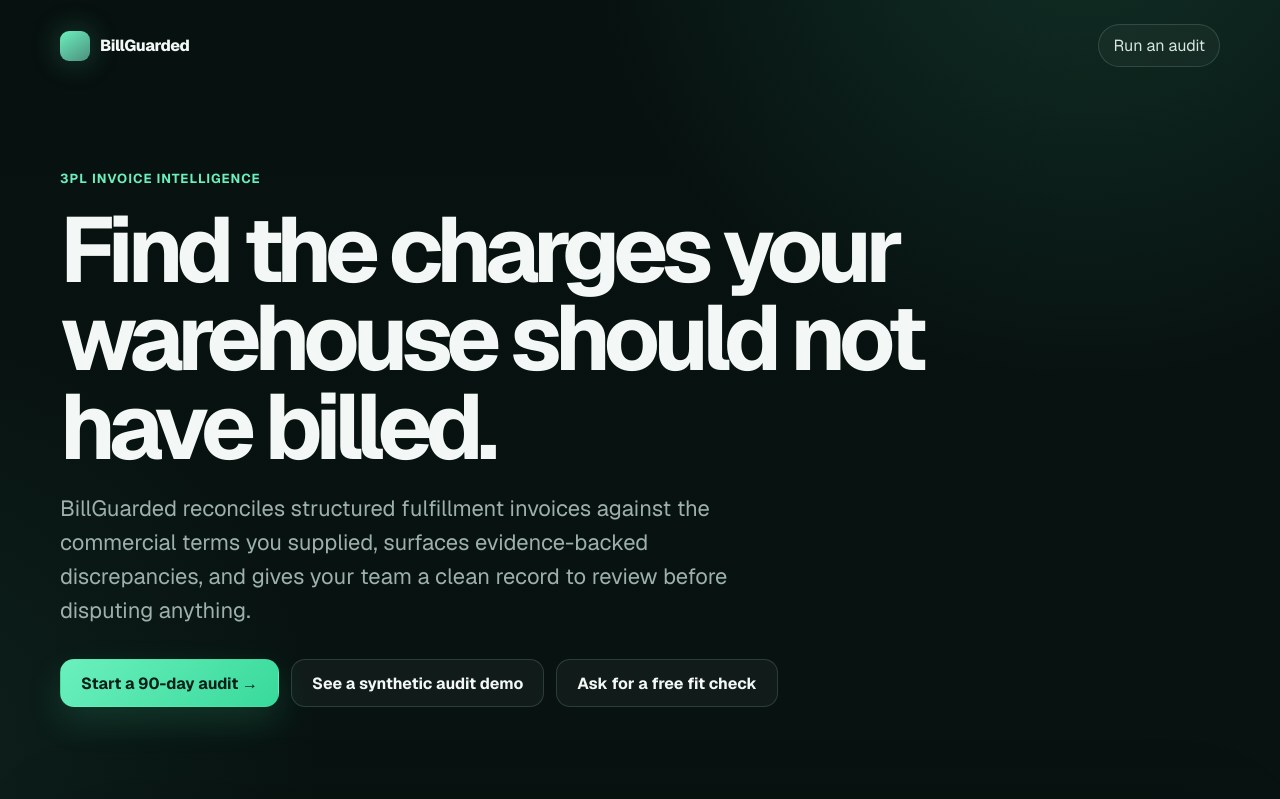
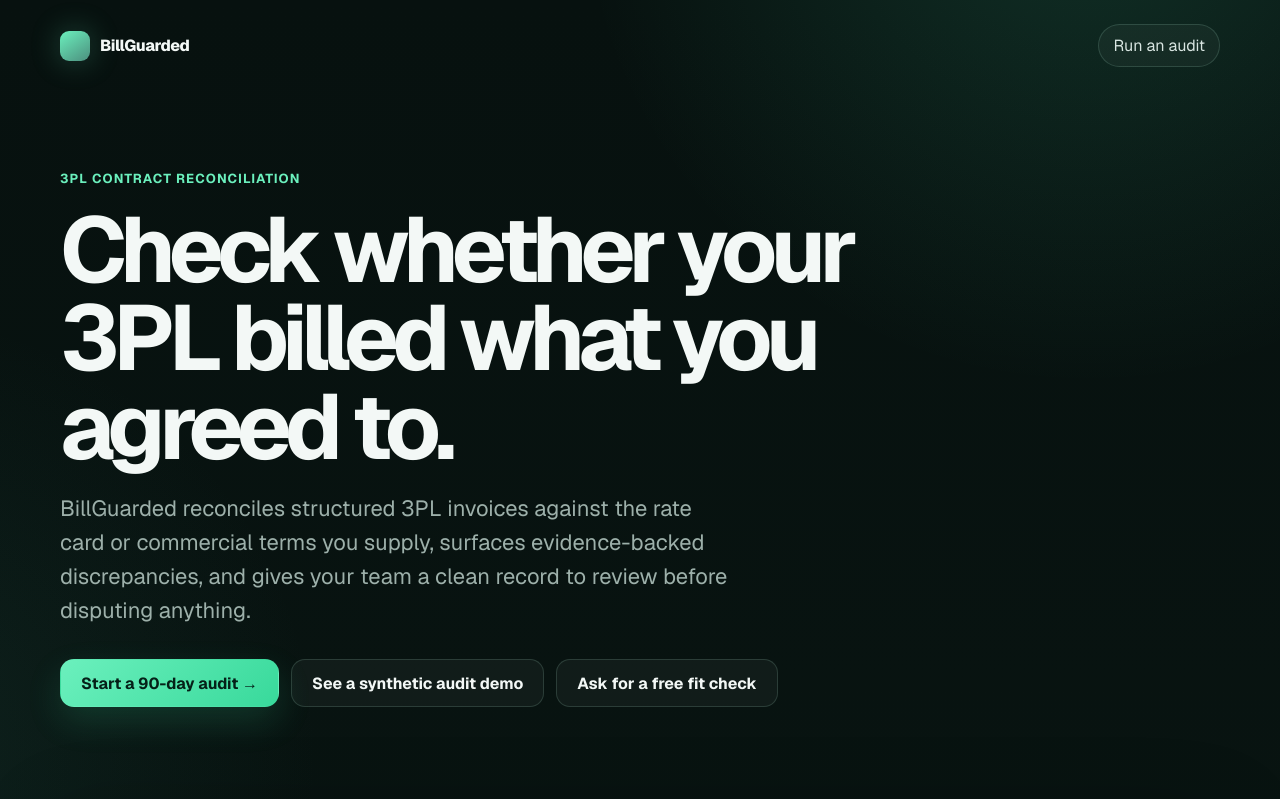
Before and after one commit to ehudso7/billguarded, a Next.js app: page / in a window 1280 px wide. Shown: the top 799 px of the page. Built offline with nearby package versions, Linux system fonts and the light colour scheme.

Commit message:
copy: sharpen BillGuarded 3PL contract positioning (#52)
Clarify BillGuarded as ecommerce-brand 3PL contract reconciliation without expanding into carrier/freight audit or changing product behavior.

```diff
--- a/src/app/page.tsx
+++ b/src/app/page.tsx
@@ -18,11 +18,11 @@ export default function HomePage() {
         </nav>
 
         <section className="hero">
-          <span className="eyebrow">3PL invoice intelligence</span>
-          <h1>Find the charges your warehouse should not have billed.</h1>
+          <span className="eyebrow">3PL contract reconciliation</span>
+          <h1>Check whether your 3PL billed what you agreed to.</h1>
           <p>
-            BillGuarded reconciles structured fulfillment invoices against the
-            commercial terms you supplied, surfaces evidence-backed
+            BillGuarded reconciles structured 3PL invoices against the rate
+            card or commercial terms you supply, surfaces evidence-backed
             discrepancies, and gives your team a clean record to review before
             disputing anything.
           </p>
```
